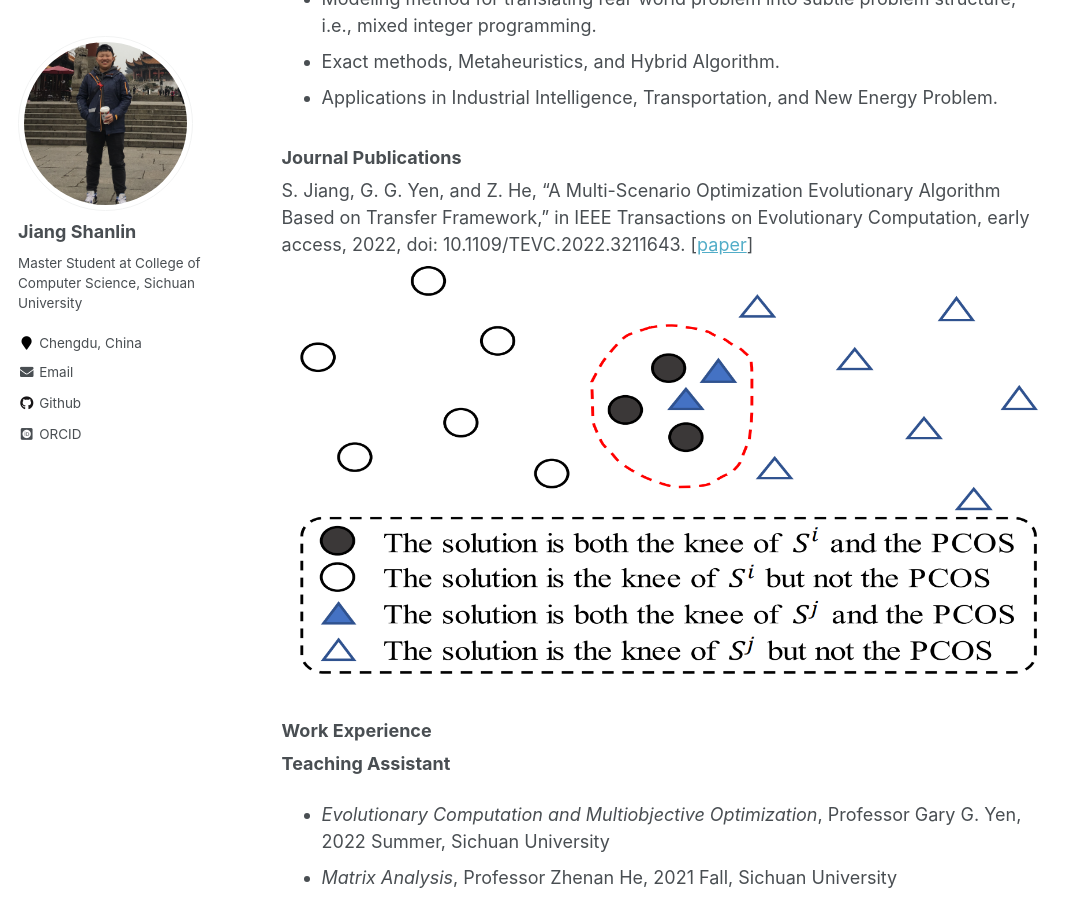
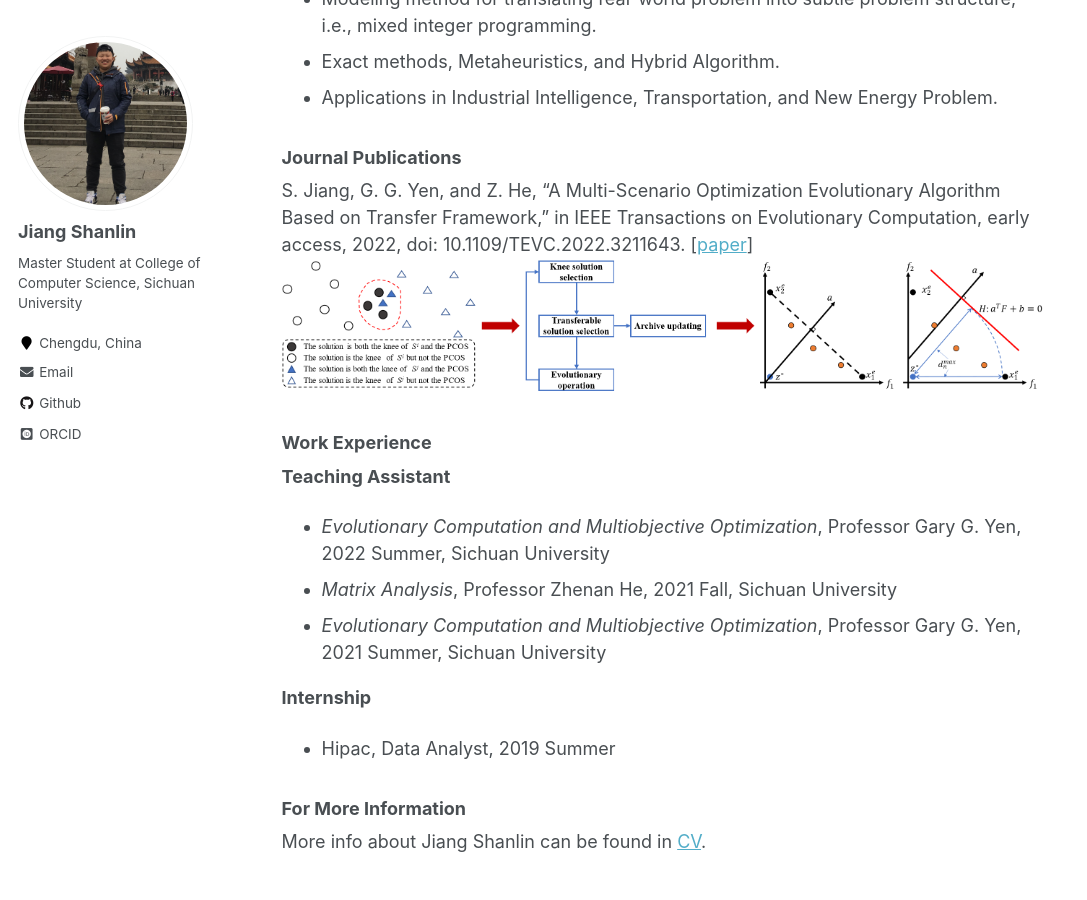
Before and after one commit to Lin-JiangShanlin/Lin-JiangShanlin.github.io, a Jekyll site: the page built from _pages/about.md, in a window 1280 px wide and 900 px high, scrolled down 629 px. Shown: the whole window, without its empty margins (0-1087 px from the left). Built offline with Jekyll 4.4.1, drawn with Linux system fonts in a browser that asks for light colours; some web fonts are replaced.

Commit message:
Update about.md

```diff
--- a/_pages/about.md
+++ b/_pages/about.md
@@ -35,7 +35,7 @@ IEEE Transactions on Evolutionary Computation -->
 
 S. Jiang, G. G. Yen, and Z. He, “A Multi-Scenario Optimization Evolutionary Algorithm Based on Transfer Framework,” in IEEE Transactions on Evolutionary Computation, early access, 2022, doi: 10.1109/TEVC.2022.3211643.
 [[paper](https://ieeexplore.ieee.org/document/9910596)]
-![JSL2022](https://github.com/Lin-JiangShanlin/Lin-JiangShanlin.github.io/blob/master/images/publications/JSL2022.png?raw=true)
+![JSL2022](https://github.com/Lin-JiangShanlin/Lin-JiangShanlin.github.io/blob/master/images/publications/JSL2022-1.png?raw=true)
 
 ### Work Experience
 **Teaching Assistant**
```
